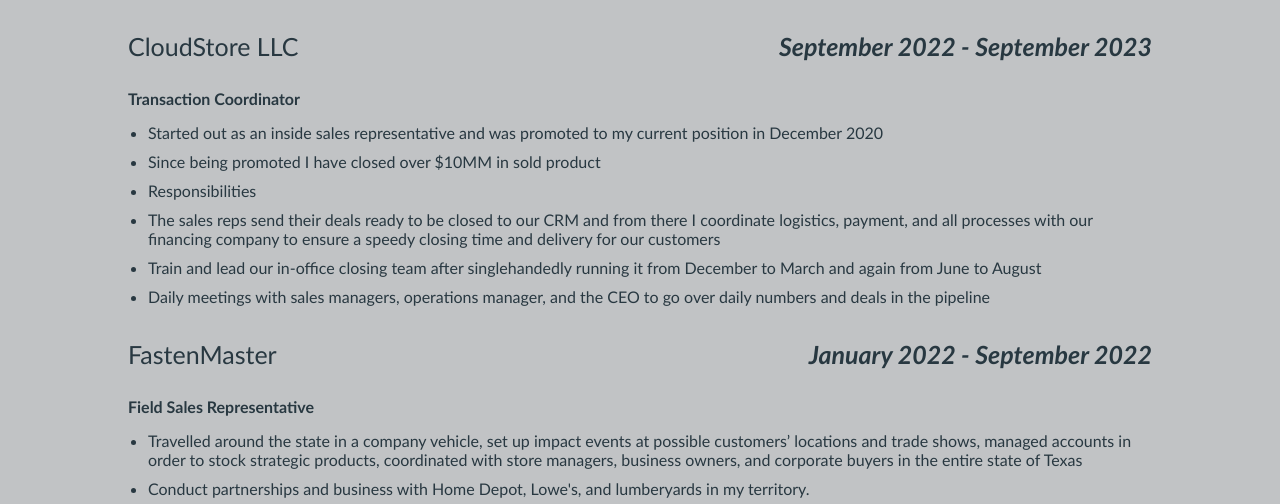
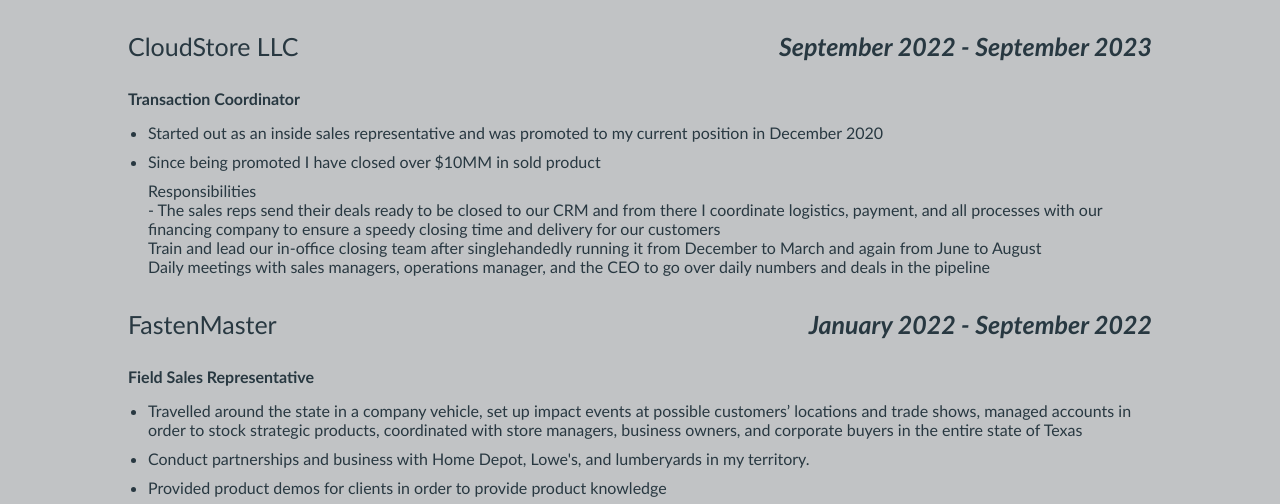
Before and after one commit to danielmiller18/My-Portfolio, a plain HTML site: page resume.html in a window 1280 px wide. Shown: the part 223-727 px from the top of the page. Drawn offline with Linux system fonts and the light colour scheme.

Commit message:
Update resume.html
changed an item from an <li> to a <dl>/<dt>/<dd>

```diff
--- a/resume.html
+++ b/resume.html
@@ -40,10 +40,12 @@
         <ul>
             <li>Started out as an inside sales representative and was promoted to my current position in December 2020</li>
             <li>Since being promoted I have closed over $10MM in sold product</li>
-            <li>Responsibilities</li>
-                <li>The sales reps send their deals ready to be closed to our CRM and from there I coordinate logistics, payment, and all processes with our financing company to ensure a speedy closing time and delivery for our customers</li>
-                <li>Train and lead our in-office closing team after singlehandedly running it from December to March and again from June to August</li>
-                <li>Daily meetings with sales managers, operations manager, and the CEO to go over daily numbers and deals in the pipeline</li>
+            <dl>
+                <dt>Responsibilities</dt>
+                    <dd>- The sales reps send their deals ready to be closed to our CRM and from there I coordinate logistics, payment, and all processes with our financing company to ensure a speedy closing time and delivery for our customers</dd>
+                    <dd>Train and lead our in-office closing team after singlehandedly running it from December to March and again from June to August</dd>
+                    <dd>Daily meetings with sales managers, operations manager, and the CEO to go over daily numbers and deals in the pipeline</dd>
+            </dl>
         </ul>
 
         <div class="flex-row">
```
